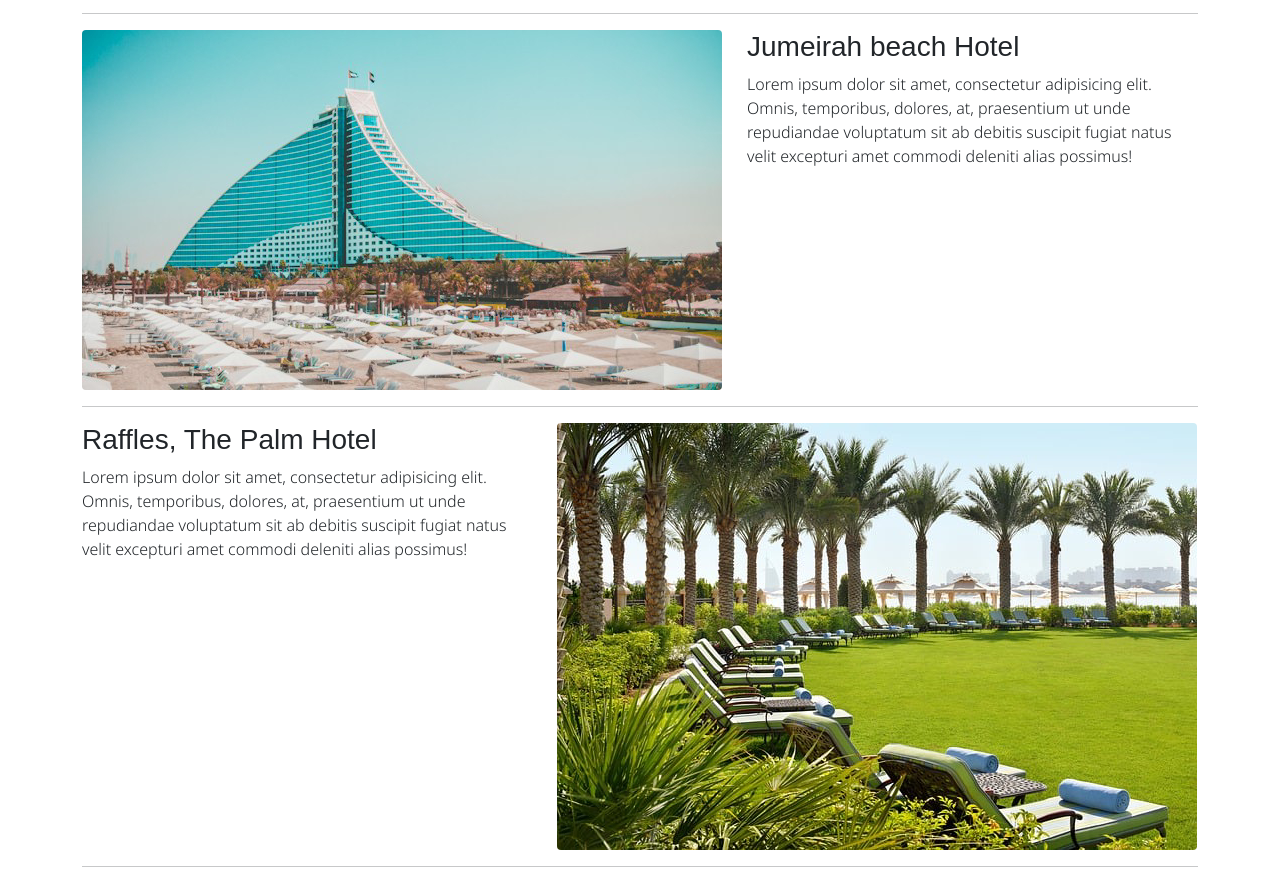
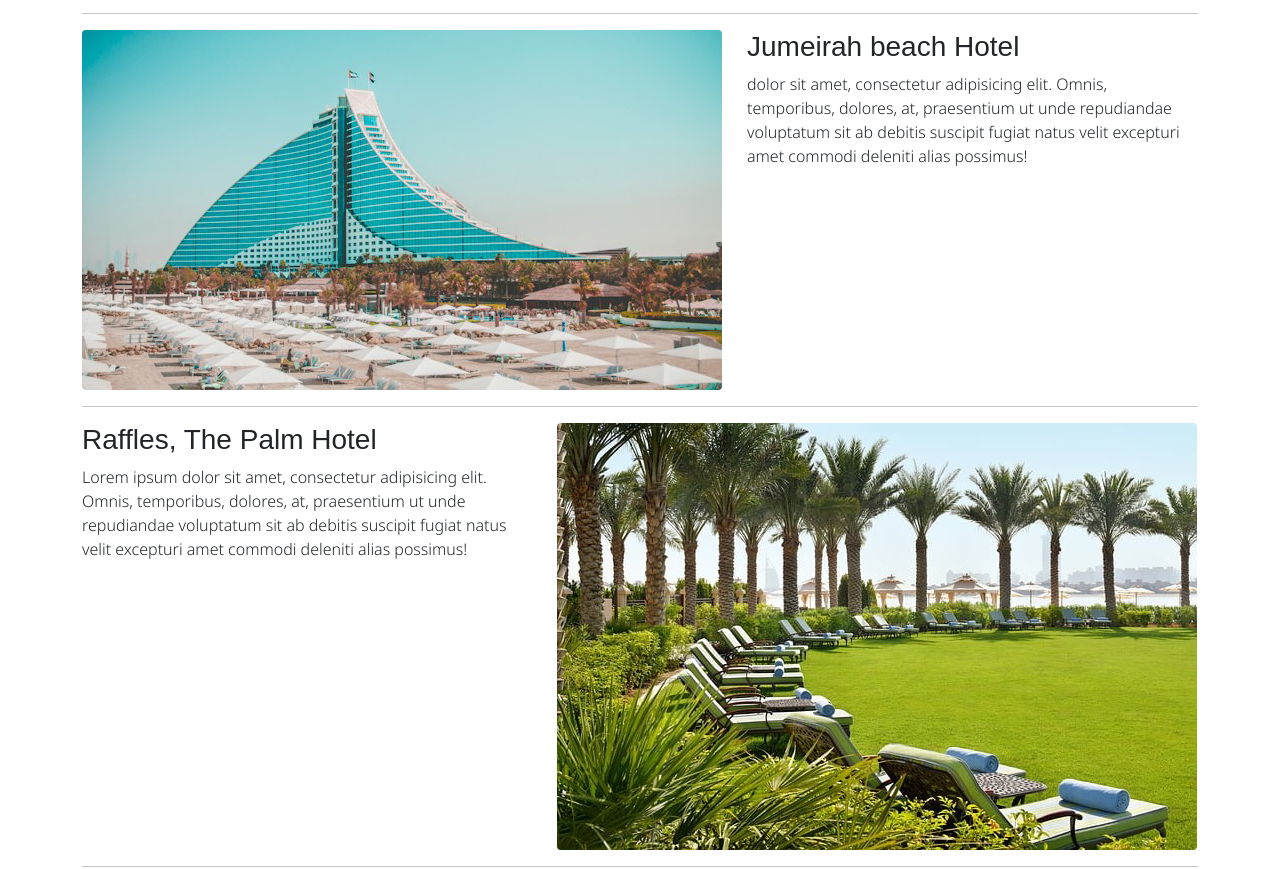
Before and after one commit to Robell426/narrative-website-robel-new, a plain HTML site: page page-two.html in a window 1280 px wide. Shown: the part 1807-2676 px from the top of the page. Drawn offline with nearby package versions, Linux system fonts and the light colour scheme; some packages are replaced by stand-ins of ours; a script that the page names is missing; a web font is replaced by a local one.

Commit message:
commit to master
removed the words

```diff
--- a/page-two.html
+++ b/page-two.html
@@ -94,7 +94,7 @@
           </div>
           <div class="col-md-5">
             <h3>Jumeirah beach Hotel</h3>
-            <p>Lorem ipsum dolor sit amet, consectetur adipisicing elit. Omnis, temporibus, dolores, at, praesentium ut unde repudiandae voluptatum sit ab debitis suscipit fugiat natus velit excepturi amet commodi deleniti alias possimus!</p>
+            <p> dolor sit amet, consectetur adipisicing elit. Omnis, temporibus, dolores, at, praesentium ut unde repudiandae voluptatum sit ab debitis suscipit fugiat natus velit excepturi amet commodi deleniti alias possimus!</p>
           </div>
         </div>
         <!-- /.row -->
```
